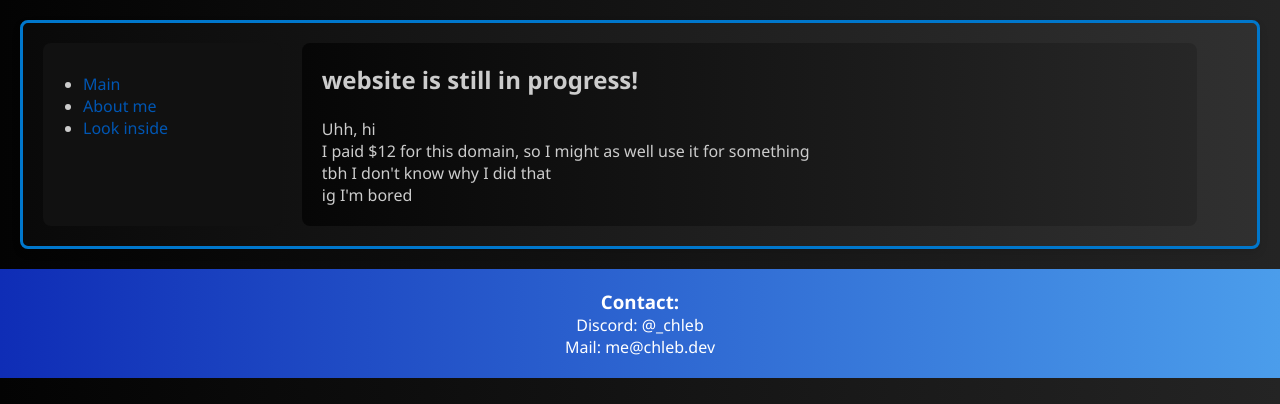
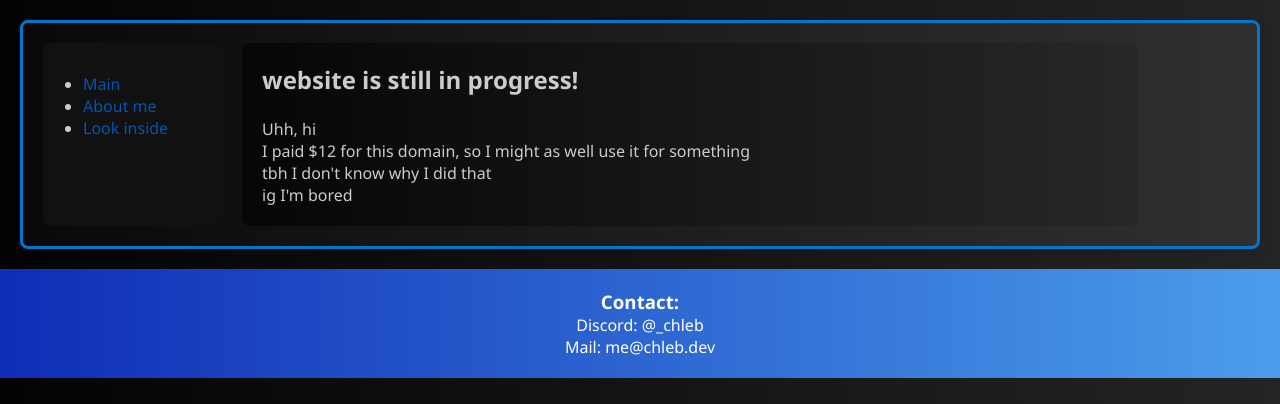
Before and after one commit to chlebpszenny/chleb.dev, a PHP site: page / in a window 1280 px wide. Shown: the part 95-499 px from the top of the page. Run offline with PHP 8.4, Linux system fonts and the light colour scheme.

Commit message:
Update style.css

```diff
--- a/style.css
+++ b/style.css
@@ -37,7 +37,7 @@ header {
 
 aside {
     background-color: #111;
-    width: 20%;
+    width: 15%;
     padding: 20px;
     border-radius: 8px;
     margin-right: 20px;
```
